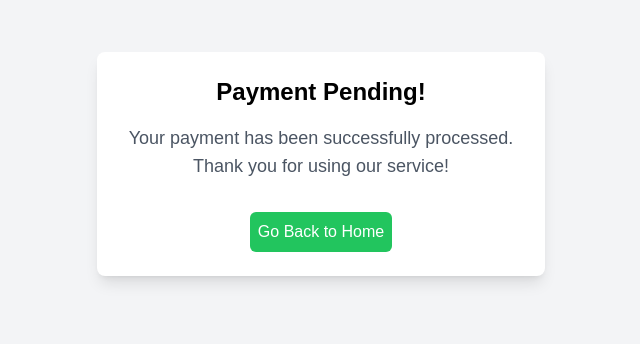
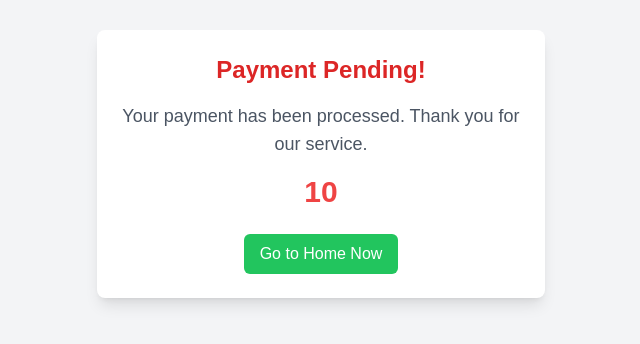
Before and after one commit to GausAlMunirTushar/premium-crazy-time, a Next.js app: page /success in a window 1280 px wide. Shown: the part 236-580 px from the top of the page, without its empty margins (319-959 px from the left). Built offline with nearby package versions, Linux system fonts and the light colour scheme.

Commit message:
Enhance success page with countdown timer and update message; add clipboard copy functionality for payment number

```diff
--- a/src/app/(public)/success/page.tsx
+++ b/src/app/(public)/success/page.tsx
@@ -1,34 +1,45 @@
 'use client'
 
-import { useEffect } from 'react'
+import { useEffect, useState } from 'react'
 import { useRouter } from 'next/navigation'
 import Link from 'next/link'
 
 export default function SuccessPage() {
 	const router = useRouter()
+	const [countdown, setCountdown] = useState(15) // 15 seconds timer
 
 	useEffect(() => {
-		const timer = setTimeout(() => {
-			router.push('/')
-		}, 15000)
+		const timer = setInterval(() => {
+			setCountdown(prev => {
+				if (prev <= 1) {
+					clearInterval(timer)
+					router.push('/') // Redirect when countdown reaches 0
+				}
+				return prev - 1
+			})
+		}, 1000)
 
-		return () => clearTimeout(timer)
+		// Cleanup on unmount
+		return () => clearInterval(timer)
 	}, [router])
 
 	return (
 		<section className='flex items-center justify-center min-h-screen bg-gray-100'>
 			<div className='text-center p-6 bg-white shadow-lg rounded-lg max-w-md'>
-				<h1 className='text-2xl font-bold mb-4'>Payment Pending!</h1>
+				<h1 className='text-2xl font-bold mb-4 text-red-600'>
+					Payment Pending!
+				</h1>
 				<p className='text-lg text-gray-600'>
-					Your payment has been successfully processed. Thank you for
-					using our service!
+					Your payment has been processed. Thank you for our service.
 				</p>
-
+				<div className='mt-4 text-3xl font-semibold text-red-500'>
+					{countdown}
+				</div>
 				<Link
-					href={'/'}
-					className='mt-8 inline-block p-2 bg-green-500 text-white rounded-md'
+					href='/'
+					className='mt-6 inline-block px-4 py-2 bg-green-500 text-white rounded-md'
 				>
-					Go Back to Home
+					Go to Home Now
 				</Link>
 			</div>
 		</section>
--- a/src/components/PaymentCompoenent.tsx
+++ b/src/components/PaymentCompoenent.tsx
@@ -4,6 +4,7 @@ import { useState } from 'react'
 import Image from 'next/image'
 import { useRouter } from 'next/navigation'
 import { toast } from 'react-toastify'
+import { ClipboardCopy } from 'lucide-react'
 
 const paymentMethods = [
 	{
@@ -166,7 +167,16 @@ export default function PaymentComponent() {
 			toast.error(`Error: ${error.message}`)
 		}
 	}
-
+	const handleCopyNumber = (number: string) => {
+		navigator.clipboard
+			.writeText(number)
+			.then(() => {
+				toast.success('Payment number copied to clipboard!')
+			})
+			.catch(() => {
+				toast.error('Failed to copy payment number.')
+			})
+	}
 	return (
 		<section className='flex items-center justify-center min-h-screen bg-gray-100 p-4'>
 			<div className='max-w-xl w-full bg-white shadow-lg rounded-lg p-6'>
@@ -198,7 +208,13 @@ export default function PaymentComponent() {
 				{/* Payment Info */}
 				<div className='bg-green-100 p-4 rounded-md mb-4 text-center'>
 					<h2 className='font-semibold'>Send Money To:</h2>
-					<p className='text-lg font-bold'>{selectedTab.number}</p>
+					<p
+						className='text-lg font-bold cursor-pointer'
+						onClick={() => handleCopyNumber(selectedTab.number)}
+					>
+						{selectedTab.number}
+					</p>
+
 					{/* <Image
 						src={selectedTab.qr}
 						alt={`${selectedTab.name} QR Code`}
```
